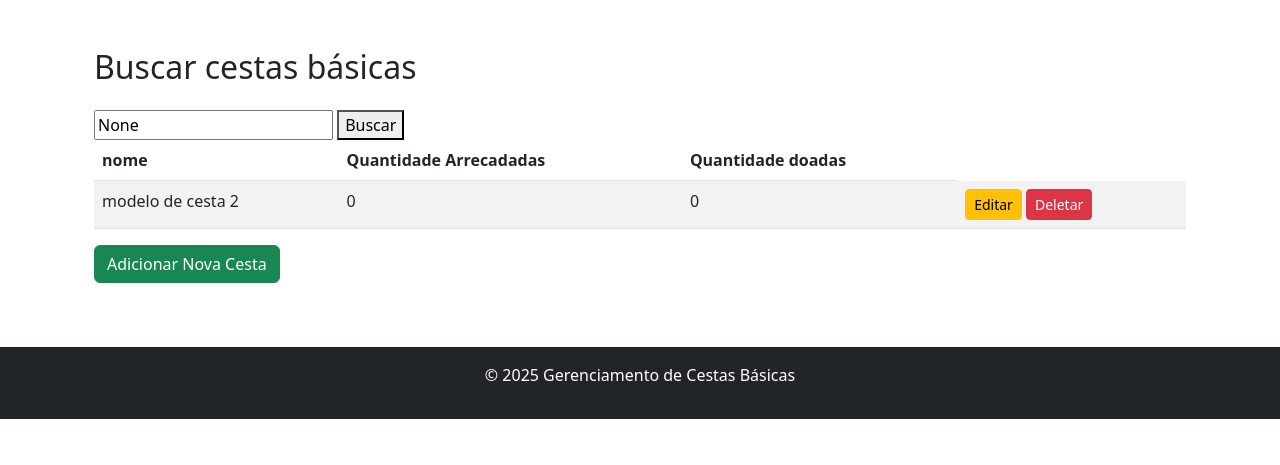
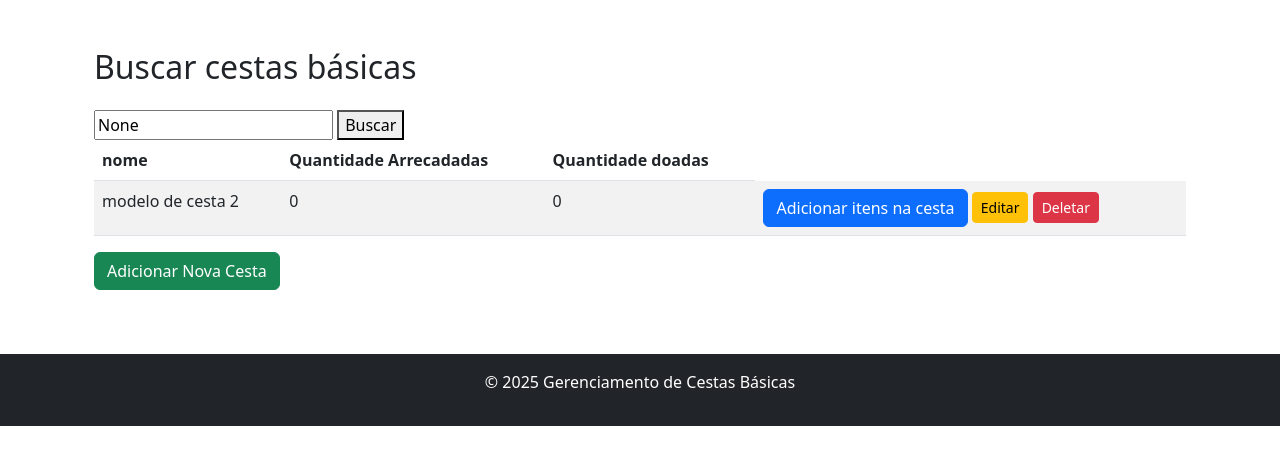
Before and after one commit to anderson1904/projeto-integrador, a Django app: page /home/cestas/ in a window 1280 px wide. Shown: the part 88-553 px from the top of the page. Run offline with Django 5.2, Linux system fonts and the light colour scheme; data comes from the database, SQL or seed files in the repository; both versions use the stored data as it was after the commit.

Commit message:
finalizado

```diff
--- a/gerenciador/routes.py
+++ b/gerenciador/routes.py
@@ -21,7 +21,7 @@
 
     #relacionamento de cestas básicas com campanha
     path("cestas/<int:id_Cesta>/editar/", views.adicionar_item_cesta, name="itens-da-cesta"),
-    path("cesta/<int:id_Cesta>/remover/<int:id_Item>/", views.remover_item_cesta, name="remover_item_cesta"),
+    path("cestas/<int:id_Cesta>/remover/<int:id_Item>/", views.remover_item_cesta, name="remover_item_cesta"),
     #relativo a Itens
     path('Itens/', views.buscar_Itens,name='itens'),
     path('Itens/criar/',views.criar_Item,name= 'criar_Item'),
--- a/gerenciador/templates/Cestas-Basicas.html
+++ b/gerenciador/templates/Cestas-Basicas.html
@@ -25,6 +25,7 @@
                             <td>{{ Cesta_Basica.Quant_doadas }}</td>
 
                             <td>
+                                <a href="{% url 'itens-da-cesta' Cesta_Basica.id_Cesta %}"class="btn btn-primary">Adicionar itens na cesta</a>
                                 <a href="{% url 'editar_Cesta_Basica' Cesta_Basica.id_Cesta %}" class="btn btn-warning btn-sm">Editar</a>
                                 <a href="{% url 'deletar_Cesta_Basica' Cesta_Basica.id_Cesta %}" class="btn btn-danger btn-sm">Deletar</a>
                             </td>
@@ -33,7 +34,7 @@
                 </tbody>
             </table>
         {% else %}
-            <p class="text-muted">Nenhuma modelo de cesta básica cadastrada cadastrada.</p>
+            <p class="text-muted">Nenhum modelo de cesta básica cadastrada cadastrada.</p>
         {% endif %}
         <a href="{% url 'criar_Cesta_Basica' %}" class="btn btn-success mb-3">Adicionar Nova Cesta</a>
 
--- a/gerenciador/views.py
+++ b/gerenciador/views.py
@@ -222,7 +222,7 @@
     cesta = get_object_or_404(TbModelo_Cesta, id_Cesta=id_Cesta)
 
     if request.method == "POST":
-        form = AdicionarItemCestaForm(request.POST)
+        form = AddItemCestaForm(request.POST)
         if form.is_valid():
             item = form.cleaned_data["item"]
             cesta.Item_e_cesta.add(item)
```
Also changed, not shown: db.sqlite3.
